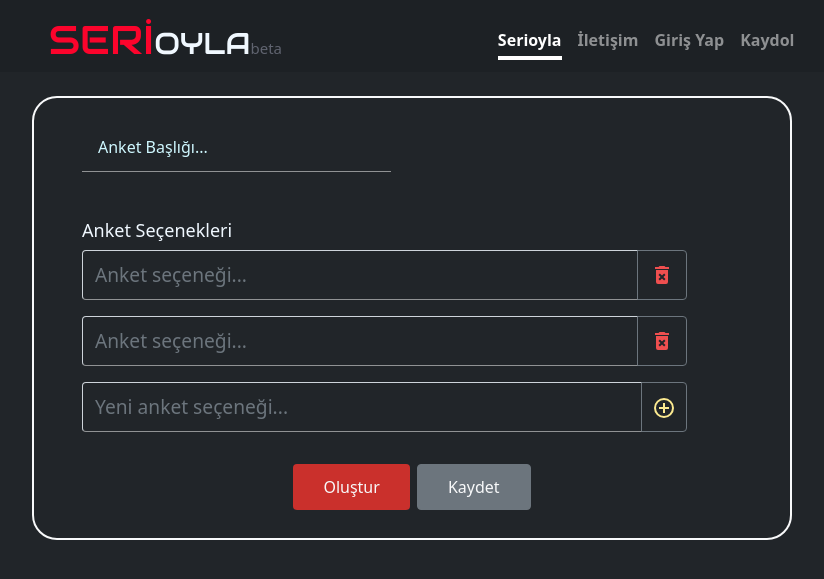
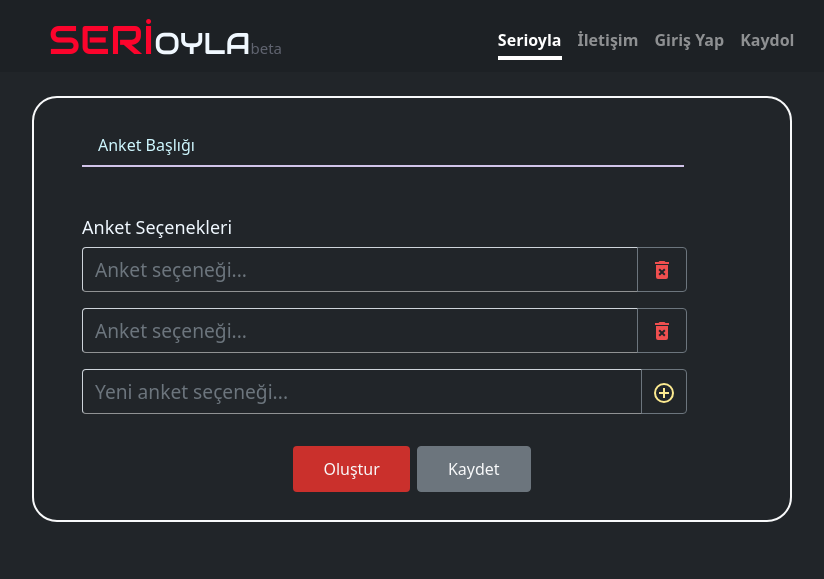
Before and after one commit to y-oztrk/serioyla.com, a PHP site: page / in a window 1280 px wide. Shown: the top 579 px of the page, without its empty margins (228-1052 px from the left). Run offline with PHP 8.4, Linux system fonts and the light colour scheme; some libraries are stand-ins or nearby versions.

Commit message:
Birkaç stil değişikliği ve toast sistemi.

```diff
--- a/index.html
+++ b/index.html
@@ -22,7 +22,8 @@
                         <h3 class="float-md-start mb-0 mt-2 .col-md-6" style="padding-left: calc(17% - 3%);"
                             id="title-h3"><span
                                 style="font-size: 40px; color: #FC042C; font-family: Audiowide, cursive;">SERİ</span><span
-                                style="font-size: 30px; font-family: Audiowide, cursive; color: aliceblue;">OYLA</span><span style="font-size: 15px; color: #606470;">beta</span>
+                                style="font-size: 30px; font-family: Audiowide, cursive; color: aliceblue;">OYLA</span><span
+                                style="font-size: 15px; color: #606470;">beta</span>
                         </h3>
                     </a>
                 </div>
@@ -44,12 +45,12 @@
                     <form id="form">
                         <!-- <h5 style="color: aliceblue; font-size: 18px;">Anket Başlığı</h5> -->
                         <div class="col-12 ps-4" id="title-col">
-                            <label class="field field_v3 ">
-                                <input class="field__input" placeholder="örn:şehirler" id="poll-title" type="text">
+                            <label class="field field_v3" style="width: 88%;">
+                                <input class="field__input" placeholder="soru..." id="poll-title" type="text">
                                 <span class="field__label-wrap">
-                                  <span class="field__label" style="color: #CFF8FF;">Anket Başlığı...</span>
+                                    <span class="field__label" style="color: #CFF8FF;">Anket Başlığı</span>
                                 </span>
-                              </label>
+                            </label>
                         </div>
                         <div class="container">
                             <div class="mb-3 pt-5 col-11" id="options-col">
@@ -121,6 +122,7 @@
 <!-- <script src="https://cdn.jsdelivr.net/npm/bootstrap@5.0.0-beta1/dist/js/bootstrap.min.js"
             integrity="sha384-pQQkAEnwaBkjpqZ8RU1fF1AKtTcHJwFl3pblpTlHXybJjHpMYo79HY3hIi4NKxyj"
             crossorigin="anonymous"></script> -->
+<script src="https://cdn.jsdelivr.net/npm/sweetalert2@10"></script>
 <script src="https://code.jquery.com/jquery-3.5.1.min.js"
     integrity="sha256-9/aliU8dGd2tb6OSsuzixeV4y/faTqgFtohetphbbj0=" crossorigin="anonymous"></script>
 <script src="js/script.js"></script>
--- a/js/script.js
+++ b/js/script.js
@@ -1,3 +1,22 @@
+function toast(icon = 'warning', ms = 2500, message, position = 'top-end') {
+    const Toast = Swal.mixin({
+        toast: true,
+        position: position,
+        showConfirmButton: false,
+        timer: ms,
+        timerProgressBar: true,
+        didOpen: (toast) => {
+            toast.addEventListener('mouseenter', Swal.stopTimer)
+            toast.addEventListener('mouseleave', Swal.resumeTimer)
+        }
+    })
+
+    Toast.fire({
+        icon: icon,
+        title: message
+    })
+}
+
 var counter = 3
 function addOption() {
     if (counter == null) {
@@ -34,15 +53,14 @@ $("#create-poll").click(function () {
     for (let i = 1; i <= 10; i++) {
         var option = $('#options-option-' + i)
         if (option.val() != null) {
-            console.log(option.val())
             datas.push({
                 'option': option.val()
             })
         }
     }
-
+    console.log(datas[0].title)
     toJSON = JSON.stringify(datas)
-
+    if (datas[0].title != '' && datas[1].option != '' && datas[2].option != '') {
         fetch('https://serioyla.com/api/create', {
             method: 'post',
             body: toJSON
@@ -52,4 +70,7 @@ $("#create-poll").click(function () {
                     alert('anket sihirli bir şekilde veritabanına eklendi')
                 }
             });
+    } else {
+        toast('warning', 2500, 'Başlık ve en az iki seçenek dolu olmalı!', 'top-end')
+    }
 });
--- a/style/custom.css
+++ b/style/custom.css
@@ -85,7 +84,7 @@
 */
 
 input {
-  height: 50px !important;
+  height: 45px !important;
   font-size: 20px !important;
   background: transparent !important;
   color: #fff !important;
@@ -128,54 +124,58 @@ CORE STYLES
 =====
 */
 
-.field{
+.field {
   --uiFieldBorderWidth: var(--fieldBorderWidth, 2px);
   --uiFieldPaddingRight: var(--fieldPaddingRight, 1rem);
   --uiFieldPaddingLeft: var(--fieldPaddingLeft, 1rem);
-  --uiFieldBorderColorActive: var(--fieldBorderColorActive, rgba(22, 22, 22, 1));
+  --uiFieldBorderColorActive: var(
+    --fieldBorderColorActive,
+    rgba(22, 22, 22, 1)
+  );
 
   display: var(--fieldDisplay, inline-flex);
   position: relative;
   font-size: var(--fieldFontSize, 1rem);
 }
 
-.field__input{
+.field__input {
   box-sizing: border-box;
   width: var(--fieldWidth, 100%);
   height: var(--fieldHeight, 3rem);
-  padding: var(--fieldPaddingTop, 2rem) var(--uiFieldPaddingRight) var(--fieldPaddingBottom, .5rem) var(--uiFieldPaddingLeft);
-  border-bottom: var(--uiFieldBorderWidth) solid var(--fieldBorderColor, rgba(0, 0, 0, .25));
+  padding: var(--fieldPaddingTop, 2rem) var(--uiFieldPaddingRight)
+    var(--fieldPaddingBottom, 0.5rem) var(--uiFieldPaddingLeft);
+  border-bottom: var(--uiFieldBorderWidth) solid
+    var(--fieldBorderColor, rgba(0, 0, 0, 0.25)) !important;
 }
 
-.field__input:focus{
+.field__input:focus {
   outline: none;
 }
 
-.field__input::-webkit-input-placeholder{
+.field__input::-webkit-input-placeholder {
   opacity: 0;
-  transition: opacity .2s ease-out;
+  transition: opacity 0.2s ease-out;
 }
 
-.field__input::-moz-placeholder{
+.field__input::-moz-placeholder {
   opacity: 0;
-  transition: opacity .2s ease-out;
+  transition: opacity 0.2s ease-out;
 }
 
-.field__input:focus::-webkit-input-placeholder{
+.field__input:focus::-webkit-input-placeholder {
   opacity: 1;
-  transition-delay: .2s;
+  transition-delay: 0.2s;
 }
 
-.field__input:focus::-moz-placeholder{
+.field__input:focus::-moz-placeholder {
   opacity: 1;
-  transition-delay: .2s;
+  transition-delay: 0.2s;
 }
 
-.field__label-wrap{
+.field__label-wrap {
   box-sizing: border-box;
   pointer-events: none;
   cursor: text;
-
   position: absolute;
   top: 0;
   right: 0;
@@ -183,72 +183,60 @@ CORE STYLES
   left: 0;
 }
 
-.field__label-wrap::after{
+.field__label-wrap::after {
   content: "";
   box-sizing: border-box;
   width: 100%;
   height: 0;
   opacity: 0;
-  border-radius: 8px;
+  border-radius: 4px;
   position: absolute;
   bottom: 0;
   left: 0;
 }
 
-.field__input:focus ~ .field__label-wrap::after{
+.field__input:focus ~ .field__label-wrap::after {
   opacity: 1;
 }
 
-.field__label{
+.field__label {
   position: absolute;
   left: var(--uiFieldPaddingLeft);
-  top: calc(50% - .5em);
-
+  top: calc(50% - 0.5em);
   line-height: 1;
   font-size: var(--fieldHintFontSize, inherit);
-
-  transition: top .2s cubic-bezier(0.9, -0.15, 0.1, 1.15), opacity .2s ease-out, font-size .2s ease-out;
+  transition: top 0.2s cubic-bezier(0.9, -0.15, 0.1, 1.15),
+    opacity 0.2s ease-out, font-size 0.2s ease-out;
   will-change: bottom, opacity, font-size;
 }
 
 .field__input:focus ~ .field__label-wrap .field__label,
-.field__input:not(:placeholder-shown) ~ .field__label-wrap .field__label{
-  --fieldHintFontSize: var(--fieldHintFontSizeFocused, .75rem);
+.field__input:not(:placeholder-shown) ~ .field__label-wrap .field__label {
+  --fieldHintFontSize: var(--fieldHintFontSizeFocused, 0.75rem);
 
-  top: var(--fieldHintTopHover, .25rem);
+  top: var(--fieldHintTopHover, 0.25rem);
 }
 
 /*
 effect 3
 */
 
-.field_v3 .field__label-wrap::after{
+.field_v3 .field__label-wrap::after {
   border: var(--uiFieldBorderWidth) solid var(--uiFieldBorderColorActive);
   will-change: opacity, height;
-  transition: height .2s ease-out, opacity .2s ease-out;
+  transition: height 0.2s ease-out, opacity 0.2s ease-out;
 }
 
-.field_v3 .field__input:focus ~ .field__label-wrap::after{
+.field_v3 .field__input:focus ~ .field__label-wrap::after {
   height: 100%;
 }
 
-.field{
-  --fieldBorderColor: #D1C4E9;
-  --fieldBorderColorActive: #F0F8FF;
+.field {
+  --fieldBorderColor: #d1c4e9;
+  --fieldBorderColorActive: transparent;
 }
 
-
-
-
-
-
-
-
-
-
-
-
-.container_radius{
+.container_radius {
   display: block;
   position: relative;
   margin: 40px auto;
```
Also changed, not shown: other parts of style/custom.css (+23 -29 lines). Lines whose indentation alone changed are shown as unchanged.
